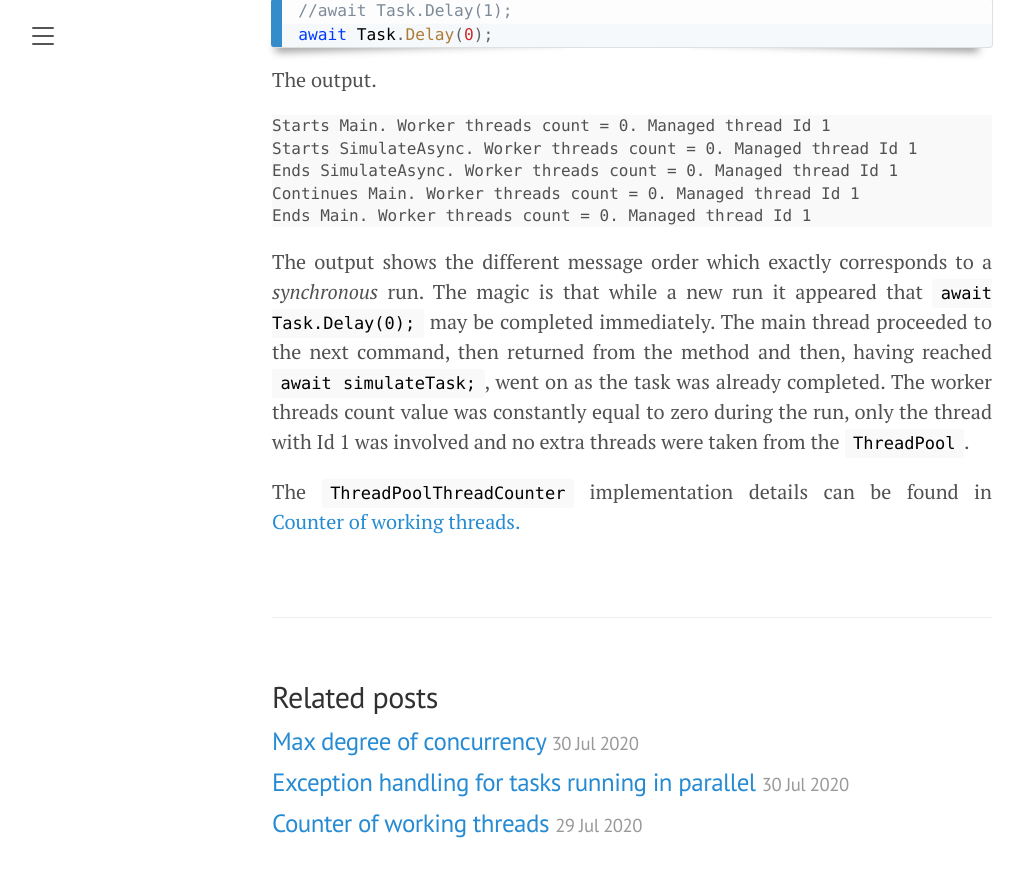
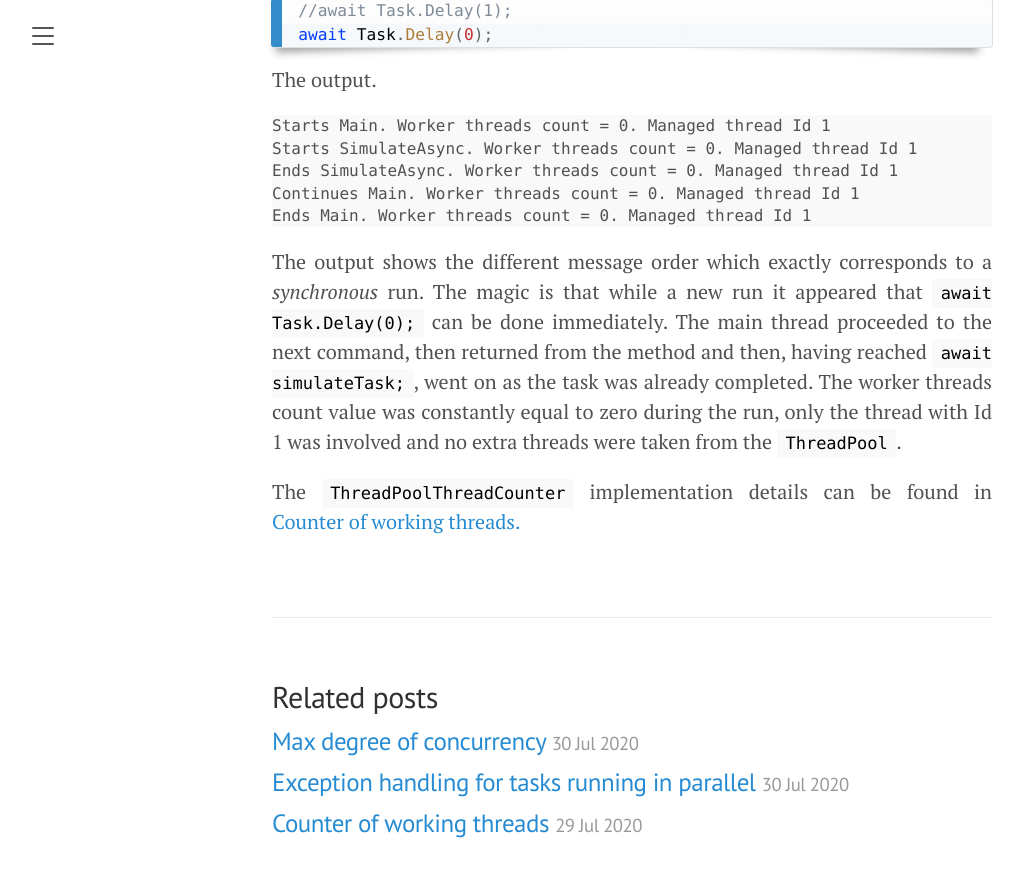
Before and after one commit to akovanev/kovanev.github.io, a Jekyll site: the page built from _posts/2020-07-29-When-async-code-becomes-sync.md, in a window 1280 px wide and 900 px high, scrolled down 1838 px. Shown: the top 877 px of the window, without its empty margins (8-1032 px from the left). Built offline with Jekyll 4.4.1, drawn with Linux system fonts in a browser that asks for light colours.

Commit message:
text fix

```diff
--- a/_posts/2020-07-29-When-async-code-becomes-sync.md
+++ b/_posts/2020-07-29-When-async-code-becomes-sync.md
@@ -66,6 +66,6 @@ Ends SimulateAsync. Worker threads count = 0. Managed thread Id 1
 Continues Main. Worker threads count = 0. Managed thread Id 1
 Ends Main. Worker threads count = 0. Managed thread Id 1</code></pre>
 
-The output shows the different message order which exactly corresponds to a *synchronous* run. The magic is that while a new run it appeared that <code>await Task.Delay(0);</code> may be completed immediately. The main thread proceeded to the next command, then returned from the method and then, having reached <code>await simulateTask;</code>, went on as the task was already completed. The worker threads count value was constantly equal to zero during the run, only the thread with Id 1 was involved and no extra threads were taken from the <code>ThreadPool</code>.
+The output shows the different message order which exactly corresponds to a *synchronous* run. The magic is that while a new run it appeared that <code>await Task.Delay(0);</code> can be done immediately. The main thread proceeded to the next command, then returned from the method and then, having reached <code>await simulateTask;</code>, went on as the task was already completed. The worker threads count value was constantly equal to zero during the run, only the thread with Id 1 was involved and no extra threads were taken from the <code>ThreadPool</code>.
 
  The <code>ThreadPoolThreadCounter</code> implementation details can be found in <a href="/2020/07/29/Counter-of-working-threads">Counter of working threads.</a>
```
